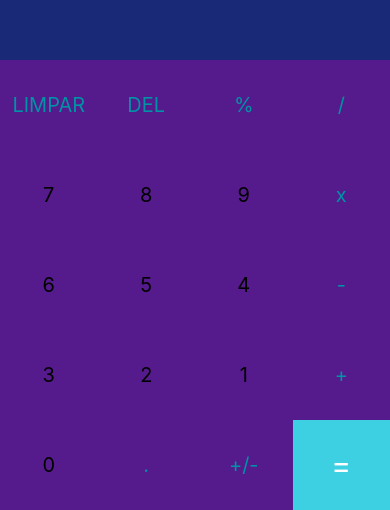
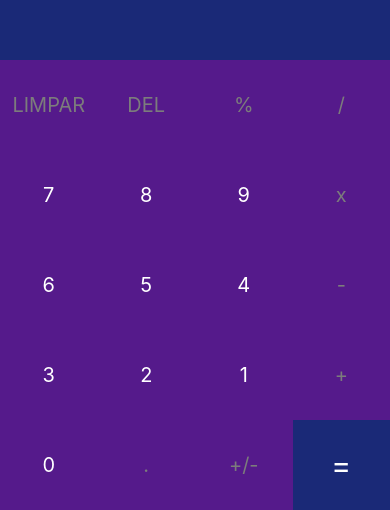
Before and after one commit to alessandraboeck/Calculadora-Java, a React Native app: screen / in a window 390 px wide. Shown: the part 334-844 px from the top of the page. Built offline with nearby package versions, Linux system fonts and the light colour scheme.

Commit message:
Mudanças no teclado

```diff
--- a/App.js
+++ b/App.js
@@ -71,12 +71,12 @@
       <View style={styles.buttons}>
         {buttons.map((button) =>
           button === '=' ? // Mapeamento do botão =
-        <TouchableOpacity onPress={() => handleInput(button)} key={button} style={[styles.button, {backgroundColor: '#3dd0e3'}]}>
+        <TouchableOpacity onPress={() => handleInput(button)} key={button} style={[styles.button, {backgroundColor: '#1a2977'}]}>
           <Text style={[styles.textButton, {color: "white", fontSize: 30}]}>{button}</Text>
         </TouchableOpacity>
           : // Mapeamento dos outros botões
           <TouchableOpacity onPress={() => handleInput(button)} key={button} style={styles.button}>
-            <Text style={[styles.textButton, {color: typeof(button) === 'number' ? 'black': '#0093a6'}]}>{button}</Text>
+            <Text style={[styles.textButton, {color: typeof(button) === 'number' ? 'white': '#7c7c7c'}]}>{button}</Text>
           </TouchableOpacity>
         )}
       </View>
```
